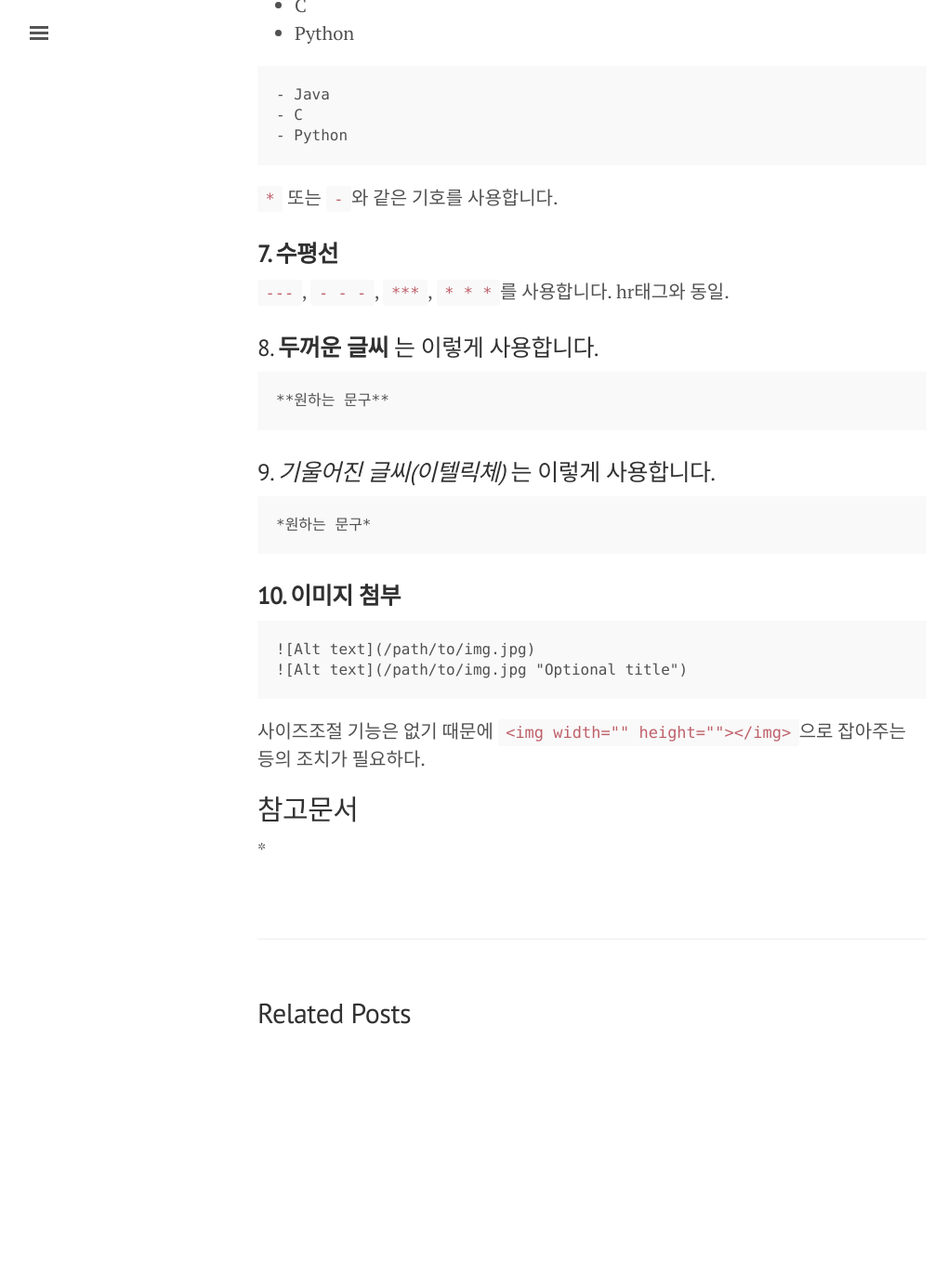
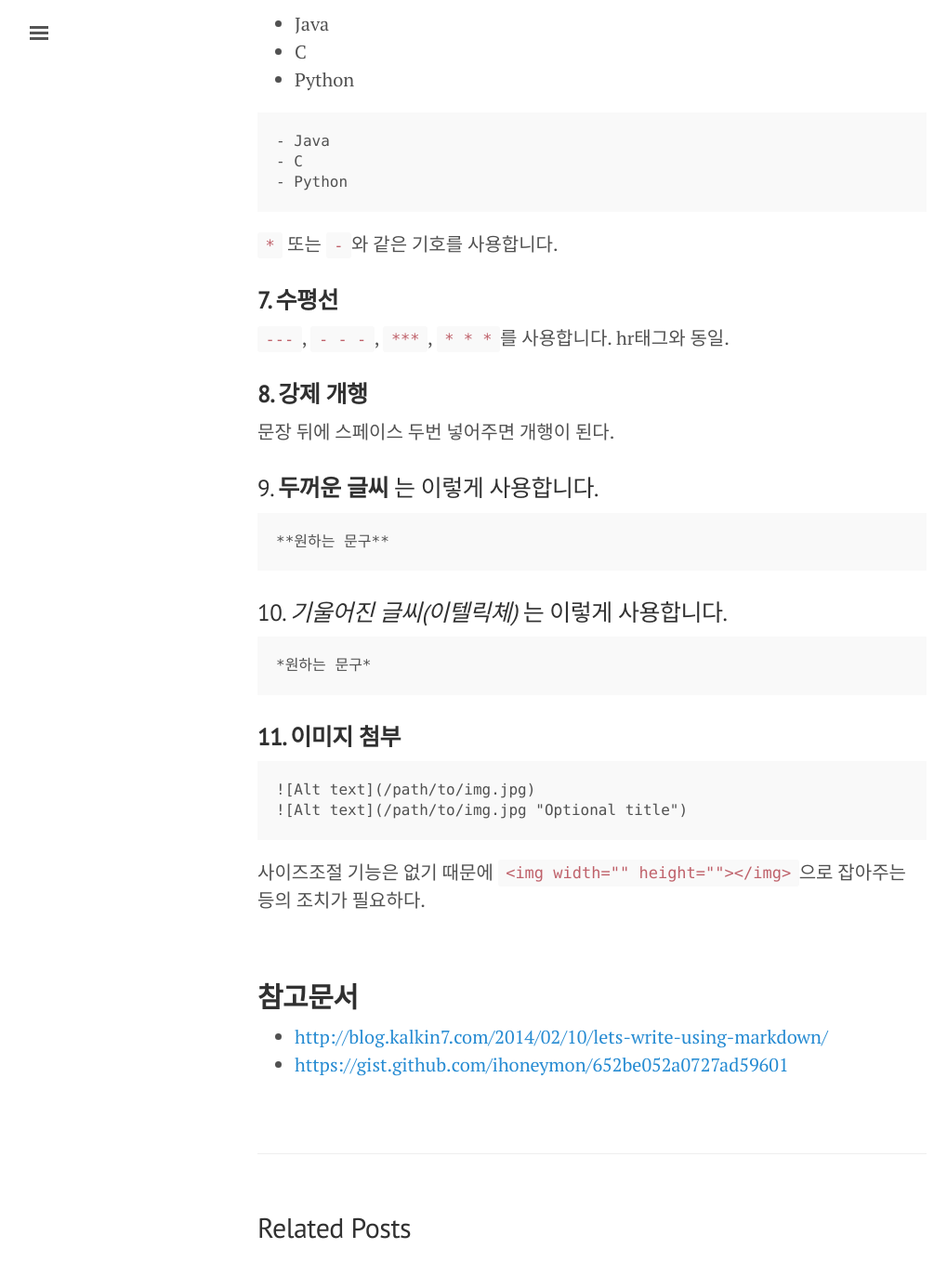
Before and after one commit to hyesun03/hyesun03.github.io, a Jekyll site: the page built from _posts/2016-08-27-markdown.md, in a window 1280 px wide and 1400 px high, scrolled down 2175 px. Shown: the top 1372 px of the window at 93% size, without its empty margins (3-1008 px from the left). Built offline with Jekyll 4.4.1, drawn with Linux system fonts in a browser that asks for light colours; before the commit the page ends 3343 px from its top, so only the background shows below that.

Commit message:
참고문서 링크걸음

```diff
--- a/_posts/2016-08-27-markdown.md
+++ b/_posts/2016-08-27-markdown.md
@@ -6,6 +6,7 @@ title: Markdown 문법
 깃헙(github)때문에 많은 사람들이 알게 되었을 것이라고 생각합니다. README나 이슈에 글 쓸때 꽤 깔끔하게 적을 수 있습니다.
 확장자는 .md를 사용합니다.
 
+<br>
 ## **Markdown 문법**
 ### **1. 큰 제목**
 <pre><code>이것은 큰 제목 입니다.
@@ -70,17 +71,22 @@ HTML의 h1-h6 태그와 같습니다.
 `---`, `- - -`, `***`, `* * *`를 사용합니다.
 hr태그와 동일.
 
-### 8. **두꺼운 글씨** 는 이렇게 사용합니다.
+### **8. 강제 개행**
+문장 뒤에 스페이스 두번 넣어주면 개행이 된다.
+
+### 9. **두꺼운 글씨** 는 이렇게 사용합니다.
 <pre><code>**원하는 문구**</code></pre>
 
-### 9. *기울어진 글씨(이텔릭체)* 는 이렇게 사용합니다.
+### 10. *기울어진 글씨(이텔릭체)* 는 이렇게 사용합니다.
 <pre><code>*원하는 문구*</code></pre>
 
-### **10. 이미지 첨부**
+### **11. 이미지 첨부**
 <pre><code>![Alt text](/path/to/img.jpg)
 ![Alt text](/path/to/img.jpg "Optional title")
 </code></pre>
 사이즈조절 기능은 없기 때문에 `<img width="" height=""></img>`으로 잡아주는 등의 조치가 필요하다.
 
-## 참고문서
-*<a href=""></a>
+<br>
+## **참고문서**
+* <a href="http://blog.kalkin7.com/2014/02/10/lets-write-using-markdown/">http://blog.kalkin7.com/2014/02/10/lets-write-using-markdown/</a>
+* <a href="https://gist.github.com/ihoneymon/652be052a0727ad59601">https://gist.github.com/ihoneymon/652be052a0727ad59601</a>
```
